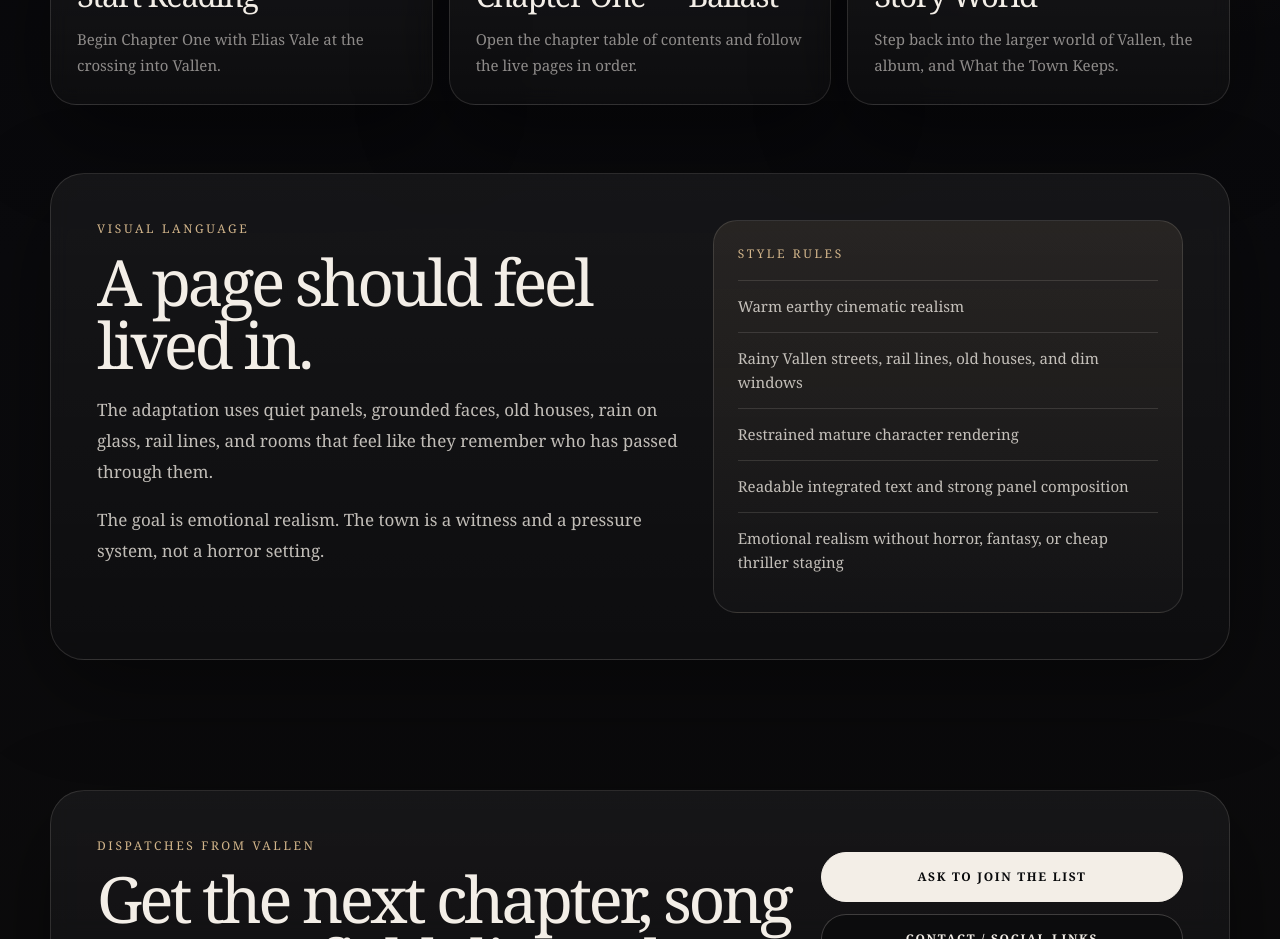
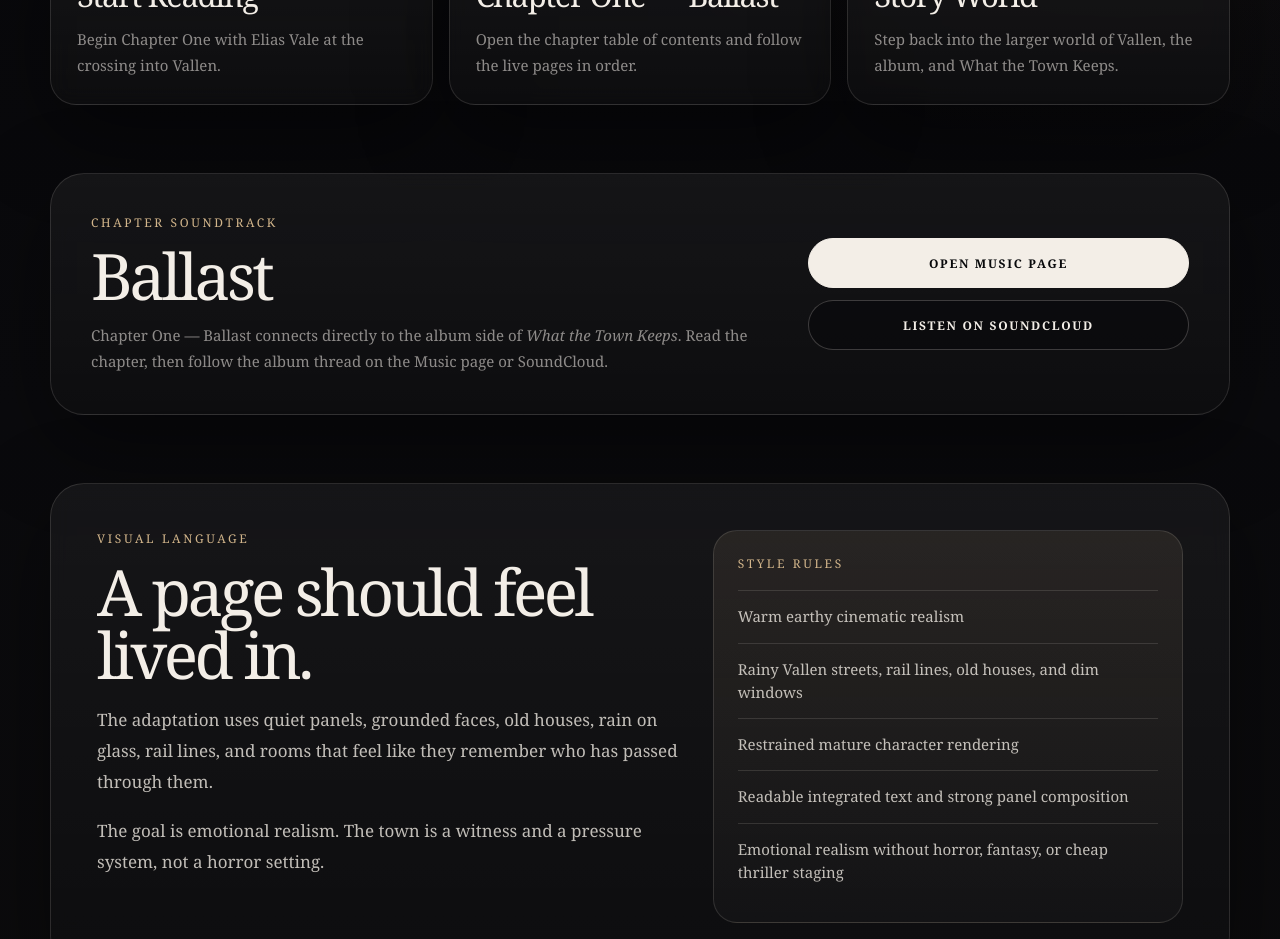
Before and after one commit to chthomps4/parallaxhearts-site, a Next.js app in the folder site/: page /graphic-novel in a window 1280 px wide. Shown: the part 980-1919 px from the top of the page. Built offline with nearby package versions, Linux system fonts and the light colour scheme.

Commit message:
Add soundtrack CTA to Graphic Novel hub

```diff
--- a/site/app/graphic-novel/page.tsx
+++ b/site/app/graphic-novel/page.tsx
@@ -1,6 +1,7 @@
 import Image from "next/image";
 import Link from "next/link";
 import type { Metadata } from "next";
+import ChapterSoundtrackCta from "../components/ChapterSoundtrackCta";
 import SiteHeader from "../components/SiteHeader";
 
 export const metadata: Metadata = {
@@ -217,6 +218,8 @@ export default function GraphicNovelPage() {
         </div>
       </section>
 
+      <ChapterSoundtrackCta />
+
       <section style={{ padding: "34px 0 88px" }}>
         <div className="site-container">
           <div
```
